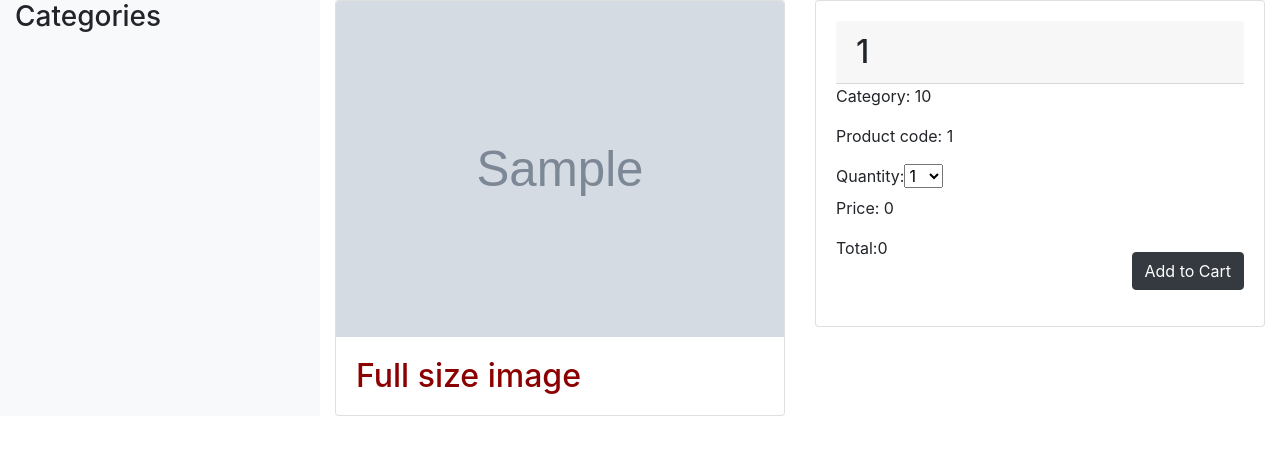
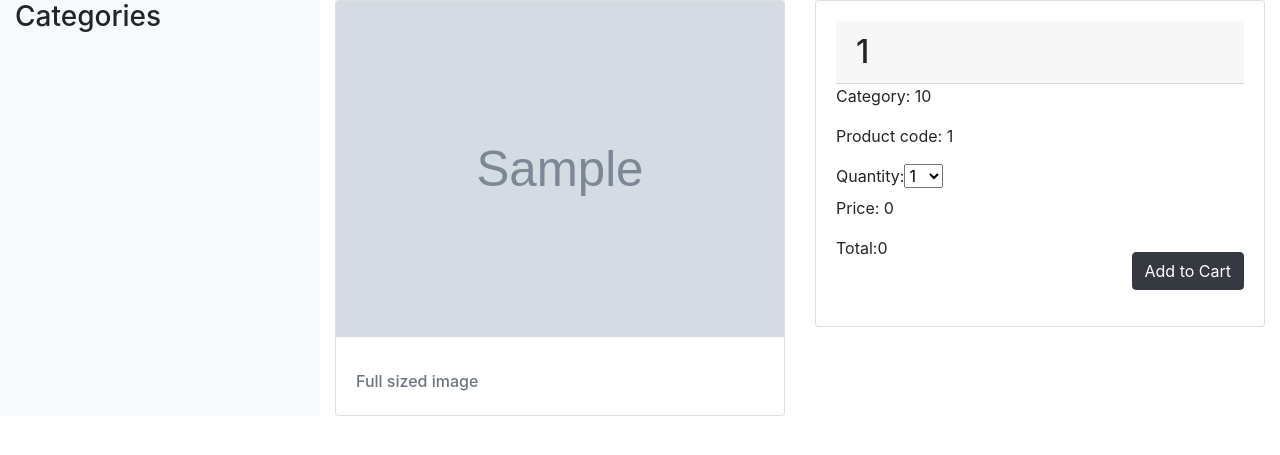
Before and after one commit to waking-eni/php-simple-ecommerce, a PHP site: page /seeProduct.php?id=1 in a window 1280 px wide. Shown: the part 176-631 px from the top of the page. Run offline with PHP 8.4, Linux system fonts and the light colour scheme; tables that the repository leaves empty or names only in its code hold one stand-in row (values such as "Sample post"); grey boxes marked "Sample" are stand-in pictures.

Commit message:
Update seeProduct.php

```diff
--- a/public/seeProduct.php
+++ b/public/seeProduct.php
@@ -1,4 +1,8 @@
 <?php
+    if (session_status() == PHP_SESSION_NONE) {
+        session_start();
+    }
+
    include_once __DIR__.'/../database/product.php';
 ?>
 
@@ -63,8 +67,8 @@
                             echo '<img class="card-img-top" src="../images/products-small/'.$value['image'].
                                 '" alt="Product image">';
                             echo '<div class="card-body">';
-                                echo '<h2 class="card-text"><a class="red-font" target="_blank" href="../images/products-original/'.$value['image_large'].
-                                    '">Full size image</a></h2>';
+                                echo '<h2 class="card-text"><a class="text-muted h6" target="_blank" href="../images/products-original/'.$value['image_large'].
+                                    '">Full sized image</a></h2>';
                             echo '</div>';
                         echo '</div>';
                     echo '</div>';
@@ -73,7 +77,7 @@
                             echo '<div class="card">';
                                 echo '<div class="card-body">';
                                     echo '<h2 class="card-header">'.stripslashes($value['name']).'</h2>';
-                                    echo '<form id="productform" method="post" action="#" oninput="total.value=parseInt(quantity.value)*'.stripslashes($value['price']).'">';
+                                    echo '<form id="productform" method="post" action="../includes/addtocart.inc.php" oninput="total.value=parseInt(quantity.value)*'.stripslashes($value['price']).'">';
                                         echo '<div class="form-row">';
                                             echo '<div class="col">';
                                                 //category
@@ -106,6 +110,8 @@
                                                 echo '<div class="md-form">';
                                                     echo '<button class="d-block my-3 btn btn-dark float-right" type="submit" name="addtocart">Add to Cart</button>';
                                                 echo '</div';
+                                                //hidden id input field
+                                                echo '<input type="hidden" id="productId" name="productId" value="'.stripslashes($value['id']).'">';
                                             echo '</div>';
                                         echo '</div>';
                                     echo '</form>';
```
